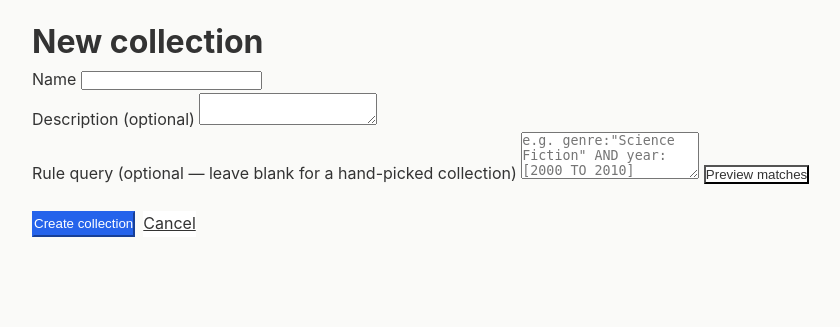
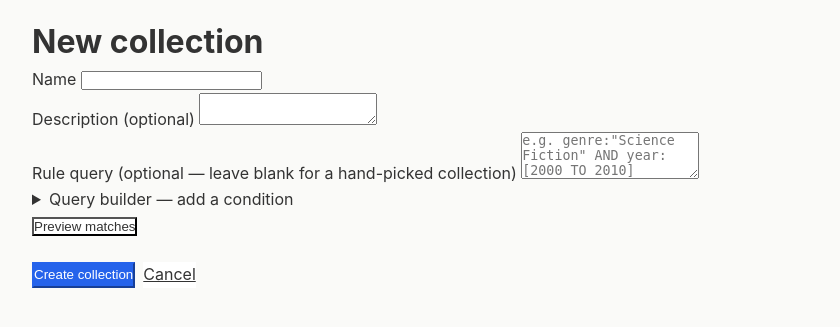
Before and after one commit to JoeCotellese/bookery, a Flask app: page /collections/new in a window 1280 px wide. Shown: the part 104-431 px from the top of the page, without its empty margins (160-1000 px from the left). Run offline with Flask 3, Linux system fonts and the light colour scheme; parts of the project's set-up code (start-up, migrations or seed data) failed here and were passed over.

Commit message:
Add #254: query builder composer UI in the collection form
A collapsed-by-default <details> composer lets beginners pick a whitelisted
field, type a value, and append a server-quoted clause to the raw textarea
without memorizing Lucene. The raw textarea stays the single source of truth.
Per-field value hints come from the route; a small progressive-enhancement
script swaps the hint on field change. Native <details> keeps the no-JS path
collapsible and accessible.

🤖 Generated with [Claude Code](https://claude.com/claude-code)

Co-Authored-By: Claude <noreply@anthropic.com>

```diff
--- a/src/bookery/web/routes.py
+++ b/src/bookery/web/routes.py
@@ -1191,6 +1191,27 @@ def collection_create():
 # alongside, so a broad rule (e.g. ``year:>0``) stays fast and bounded.
 PREVIEW_SAMPLE_LIMIT = 50
 
+# Per-field value hints for the query-builder composer. Presentation-only guidance
+# shown next to the value input; the builder always composes an exact ``field:value``
+# clause, so range/comparison examples (year, rating, added) are reminders that those
+# advanced forms are hand-edited in the raw textarea, not produced by the composer.
+# Any whitelisted field without an entry falls back to a generic exact-match hint.
+_QUERY_FIELD_HINTS: dict[str, str] = {
+    "id": "exact book id, e.g. 42",
+    "title": "e.g. Dune (prefix with * for starts-with)",
+    "author": "e.g. Ursula K. Le Guin",
+    "series": "e.g. Foundation",
+    "genre": "a canonical genre, e.g. Science Fiction",
+    "tag": "e.g. favorite",
+    "language": "e.g. en",
+    "publisher": "e.g. Tor Books",
+    "subject": "e.g. Space opera",
+    "isbn": "e.g. 9780441013593",
+    "year": "e.g. 2020 (ranges like [2000 TO 2010] go in the raw box)",
+    "rating": "e.g. 4 or 4.5 (>=4 goes in the raw box)",
+    "added": "an ISO date, e.g. 2026-05-31",
+}
+
 
 @bp.route("/collections/preview", methods=["POST"])
 def collection_preview():
@@ -1266,6 +1287,13 @@ def _render_collection_form(
         if request.headers.get("HX-Request")
         else "collection_form.html"
     )
+    # The query-builder composer offers exactly the whitelisted fields, each with a
+    # value hint. A single source for both create and edit keeps the dropdown and
+    # the parser's whitelist from drifting.
+    query_fields = [
+        {"name": name, "hint": _QUERY_FIELD_HINTS.get(name, "exact value")}
+        for name in QUERY_FIELD_NAMES
+    ]
     html = render_template(
         template,
         mode=mode,
@@ -1275,6 +1303,7 @@ def _render_collection_form(
         cancel_url=cancel_url,
         form=form,
         errors=errors,
+        query_fields=query_fields,
     )
     return html, 200
 
--- a/src/bookery/web/templates/_collection_form.html
+++ b/src/bookery/web/templates/_collection_form.html
@@ -23,12 +23,57 @@
 
     <div class="form-field">
         <label for="collection-query">Rule query <span class="optional">(optional — leave blank for a hand-picked collection)</span></label>
-        <textarea id="collection-query" name="query" rows="3"
-                  placeholder='e.g. genre:"Science Fiction" AND year:[2000 TO 2010]'
-                  {% if errors.query %}aria-invalid="true" aria-describedby="query-error"{% endif %}>{{ form.query or '' }}</textarea>
+        {# Raw textarea is the single source of truth; the builder below only appends to it. #}
+        {% include "_collection_query_field.html" %}
         {% if errors.query %}
         <span id="query-error">{% include "_collection_query_error.html" %}</span>
         {% endif %}
+
+        {# Append-only query builder: a beginner on-ramp that composes one valid clause #}
+        {# at a time into the textarea. Collapsed by default; advanced users hand-edit raw. #}
+        <details class="query-builder">
+            <summary>Query builder — add a condition</summary>
+            <div class="query-builder-body">
+                <label>Field
+                    {# id omitted on purpose: the partial textarea swap must not collide with ids. #}
+                    <select name="field" aria-describedby="builder-hint">
+                        {% for f in query_fields %}
+                        <option value="{{ f.name }}" data-hint="{{ f.hint }}">{{ f.name }}</option>
+                        {% endfor %}
+                    </select>
+                </label>
+                <label for="builder-value">Value
+                    <input type="text" id="builder-value" name="value" aria-describedby="builder-hint">
+                </label>
+                <span id="builder-hint" class="field-hint">{{ query_fields[0].hint }}</span>
+                {# formaction degrades gracefully without JS by posting to the append route. #}
+                <button type="submit" class="btn-secondary"
+                        formaction="{{ url_for('web.collection_query_append') }}" formmethod="post"
+                        hx-post="{{ url_for('web.collection_query_append') }}"
+                        hx-include="[name='field'],[name='value'],#collection-query"
+                        hx-target="#collection-query"
+                        hx-swap="outerHTML">
+                    Add condition (AND)
+                </button>
+            </div>
+        </details>
+        <script>
+            // Show the hint for the selected field. Progressive enhancement only —
+            // the append itself is server-rendered and works without this.
+            (function () {
+                var form = document.currentScript.closest("form");
+                var sel = form.querySelector('.query-builder select[name="field"]');
+                var hint = form.querySelector("#builder-hint");
+                if (!sel || !hint) { return; }
+                function sync() {
+                    var opt = sel.options[sel.selectedIndex];
+                    if (opt) { hint.textContent = opt.getAttribute("data-hint") || ""; }
+                }
+                sel.addEventListener("change", sync);
+                sync();
+            })();
+        </script>
+
         {# Explicit (non-debounced) preview: mid-typing Lucene is constantly invalid. #}
         {# formaction degrades gracefully without JS by posting to the same route. #}
         <button type="submit" class="btn-secondary preview-btn"
```
Also changed, not shown: tests/web/test_collection_form.py (+21 -0 lines).
